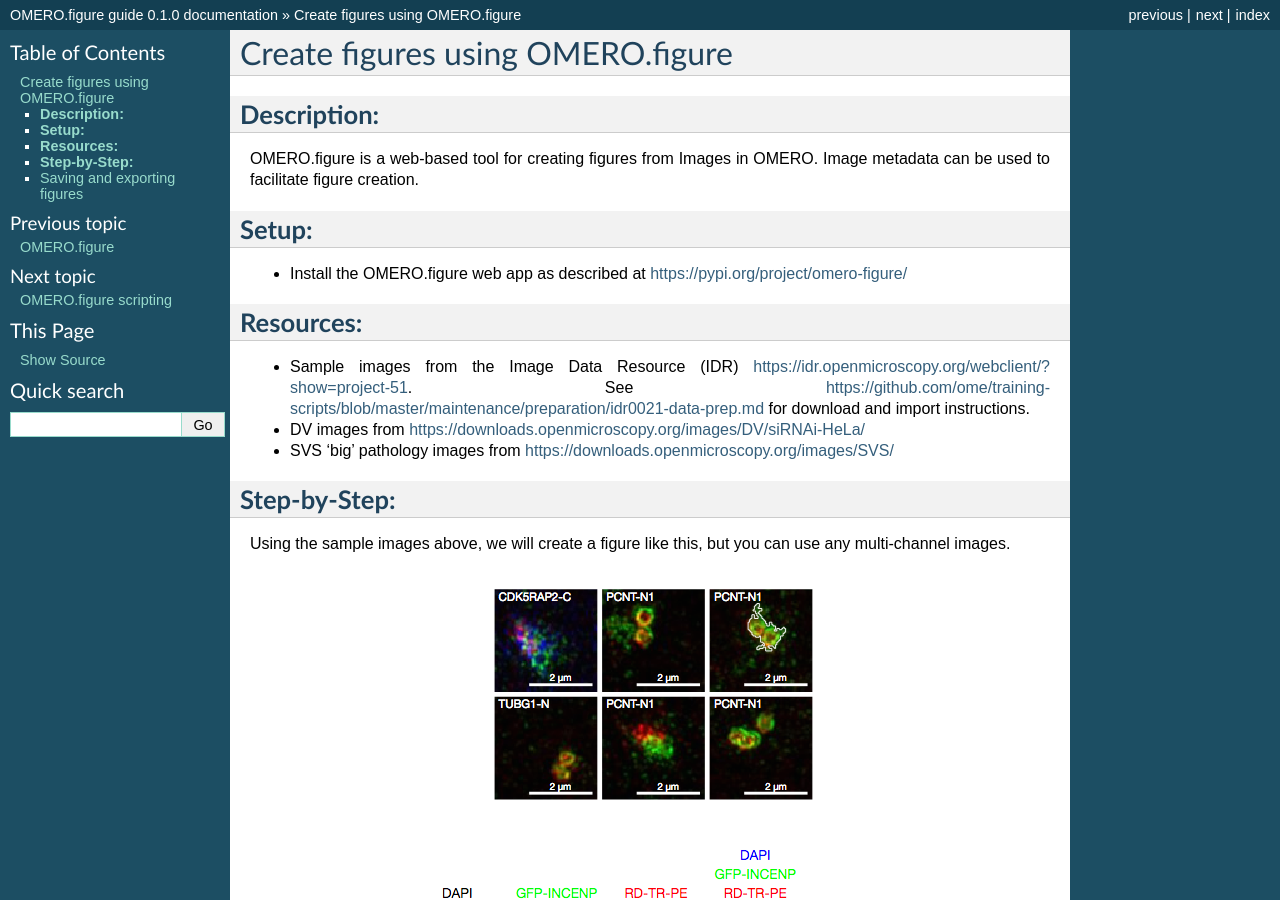
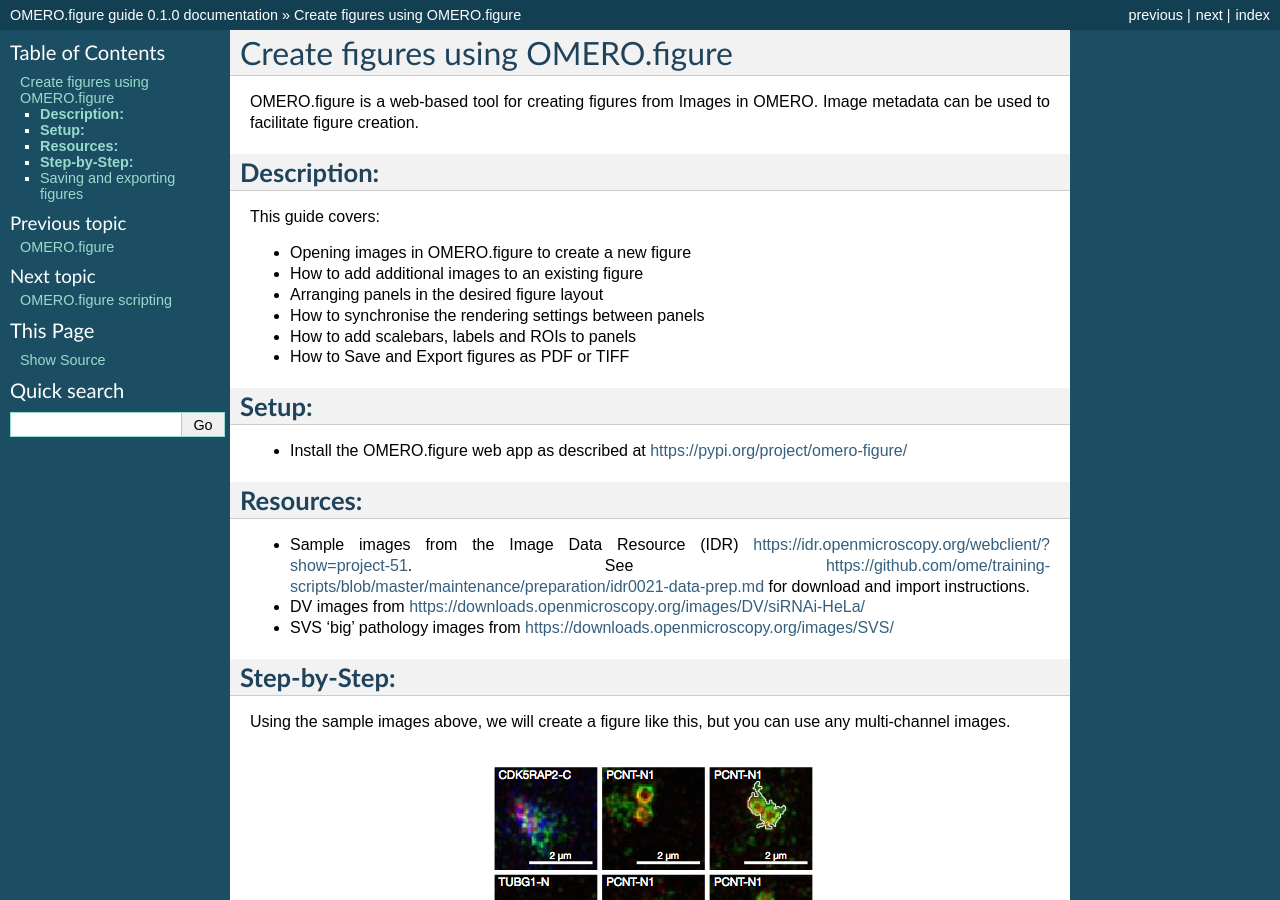
Before and after one commit to ome/omero-guide-figure, a Sphinx documentation site: the page built from docs/omero_figure.rst, in a window 1280 px wide and 900 px high. Built offline with Sphinx 7.4.7, drawn with Linux system fonts in a browser that asks for light colours.

Commit message:
Add more detail to figure guide description

```diff
--- a/docs/omero_figure.rst
+++ b/docs/omero_figure.rst
@@ -1,11 +1,20 @@
 Create figures using OMERO.figure
 =================================
+
+OMERO.figure is a web-based tool for creating figures from Images in
+OMERO. Image metadata can be used to facilitate figure creation.
 
 **Description:**
 ----------------
 
-OMERO.figure is a web-based tool for creating figures from Images in
-OMERO. Image metadata can be used to facilitate figure creation.
+This guide covers:
+
+- Opening images in OMERO.figure to create a new figure
+- How to add additional images to an existing figure
+- Arranging panels in the desired figure layout
+- How to synchronise the rendering settings between panels
+- How to add scalebars, labels and ROIs to panels
+- How to Save and Export figures as PDF or TIFF
 
 **Setup:**
 ----------
```
